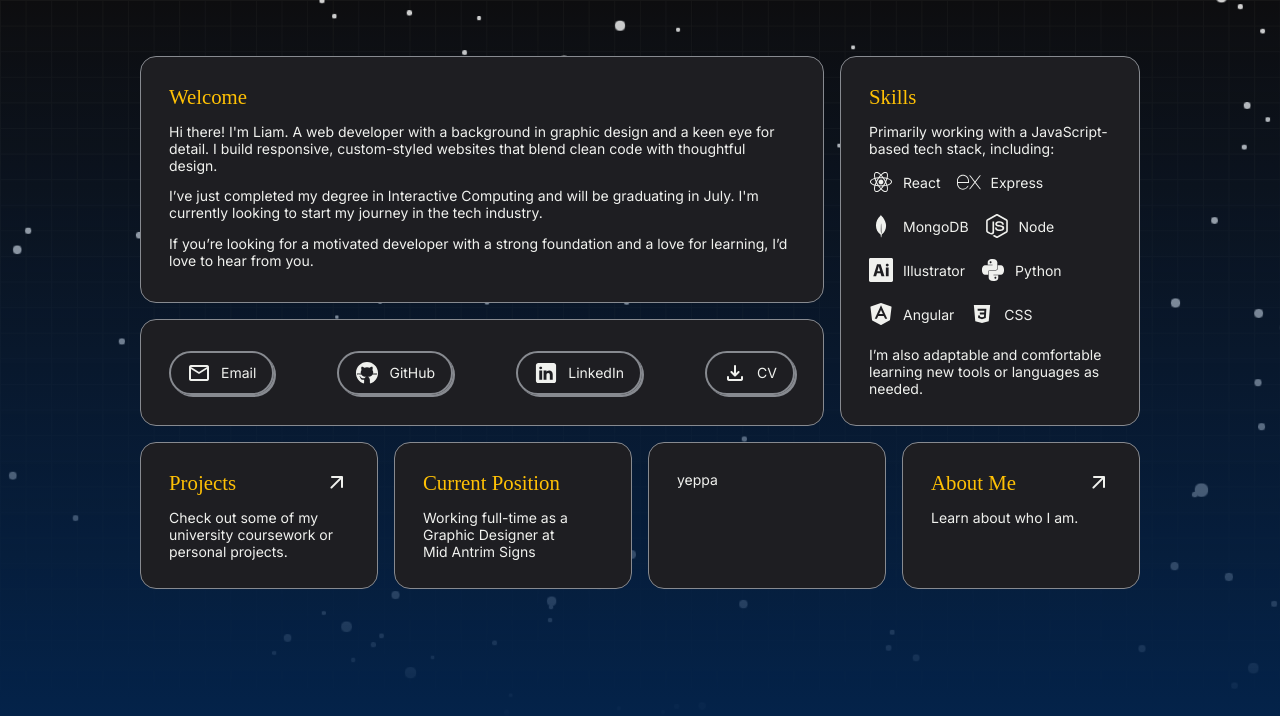
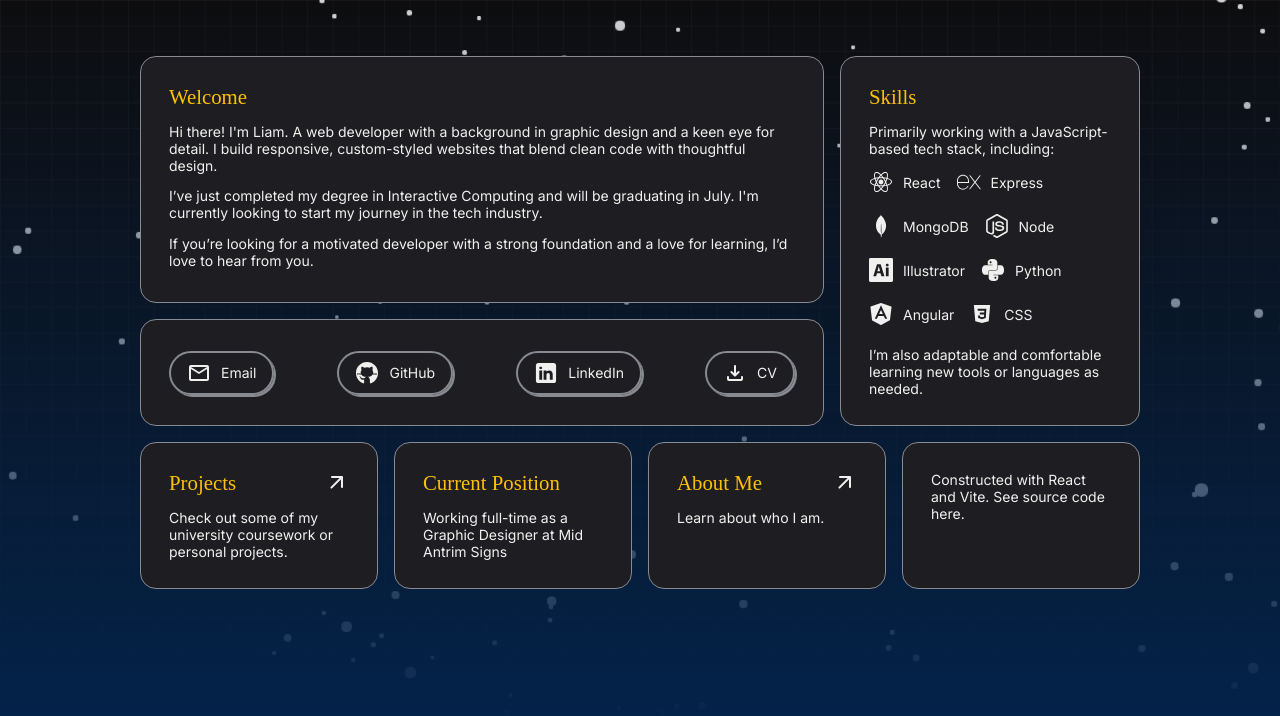
Before and after one commit to LPBroadway/Portfolio-Website, a React (Vite) app: page / in a window 1280 px wide. Shown: the top 716 px of the page. Built offline with nearby package versions, Linux system fonts and the light colour scheme; a web font is replaced by a local one.

Commit message:
More Minor Changes (v0.1.4.2)
Few minor tweaks - changing readme and changed final card on row to "constructed with react and vite".

```diff
--- a/src/css/main.css
+++ b/src/css/main.css
@@ -145,6 +145,9 @@ a {
     color: var(--text);
     text-decoration: none;
     transition: all 0.3s ease, color 0.2s ease-in-out;
+}
+
+.anchor-button {
     display: flex;
     align-items: center;
     gap: 10px;
--- a/src/pages/index.jsx
+++ b/src/pages/index.jsx
@@ -22,16 +22,16 @@ function Index() {
             </p>
           </div>
           <div className="links background card">
-            <a><span class="material-symbols-rounded">mail</span> Email</a>
-            <a href="https://github.com/LPBroadway/" target="_blank">
+            <a className="anchor-button"><span class="material-symbols-rounded">mail</span> Email</a>
+            <a className="anchor-button" href="https://github.com/LPBroadway/" target="_blank">
               <svg className="icon" xmlns="http://www.w3.org/2000/svg" viewBox="0 0 50 50" width="50px" height="50px">    <path d="M17.791,46.836C18.502,46.53,19,45.823,19,45v-5.4c0-0.197,0.016-0.402,0.041-0.61C19.027,38.994,19.014,38.997,19,39 c0,0-3,0-3.6,0c-1.5,0-2.8-0.6-3.4-1.8c-0.7-1.3-1-3.5-2.8-4.7C8.9,32.3,9.1,32,9.7,32c0.6,0.1,1.9,0.9,2.7,2c0.9,1.1,1.8,2,3.4,2 c2.487,0,3.82-0.125,4.622-0.555C21.356,34.056,22.649,33,24,33v-0.025c-5.668-0.182-9.289-2.066-10.975-4.975 c-3.665,0.042-6.856,0.405-8.677,0.707c-0.058-0.327-0.108-0.656-0.151-0.987c1.797-0.296,4.843-0.647,8.345-0.714 c-0.112-0.276-0.209-0.559-0.291-0.849c-3.511-0.178-6.541-0.039-8.187,0.097c-0.02-0.332-0.047-0.663-0.051-0.999 c1.649-0.135,4.597-0.27,8.018-0.111c-0.079-0.5-0.13-1.011-0.13-1.543c0-1.7,0.6-3.5,1.7-5c-0.5-1.7-1.2-5.3,0.2-6.6 c2.7,0,4.6,1.3,5.5,2.1C21,13.4,22.9,13,25,13s4,0.4,5.6,1.1c0.9-0.8,2.8-2.1,5.5-2.1c1.5,1.4,0.7,5,0.2,6.6c1.1,1.5,1.7,3.2,1.6,5 c0,0.484-0.045,0.951-0.11,1.409c3.499-0.172,6.527-0.034,8.204,0.102c-0.002,0.337-0.033,0.666-0.051,0.999 c-1.671-0.138-4.775-0.28-8.359-0.089c-0.089,0.336-0.197,0.663-0.325,0.98c3.546,0.046,6.665,0.389,8.548,0.689 c-0.043,0.332-0.093,0.661-0.151,0.987c-1.912-0.306-5.171-0.664-8.879-0.682C35.112,30.873,31.557,32.75,26,32.969V33 c2.6,0,5,3.9,5,6.6V45c0,0.823,0.498,1.53,1.209,1.836C41.37,43.804,48,35.164,48,25C48,12.318,37.683,2,25,2S2,12.318,2,25 C2,35.164,8.63,43.804,17.791,46.836z" /></svg>
               GitHub
             </a>
-            <a href="https://www.linkedin.com/in/liam-broadway/" target="_blank">
+            <a className="anchor-button" href="https://www.linkedin.com/in/liam-broadway/" target="_blank">
               <svg className="icon" xmlns="http://www.w3.org/2000/svg" viewBox="0 0 50 50" width="50px" height="50px">    <path d="M41,4H9C6.24,4,4,6.24,4,9v32c0,2.76,2.24,5,5,5h32c2.76,0,5-2.24,5-5V9C46,6.24,43.76,4,41,4z M17,20v19h-6V20H17z M11,14.47c0-1.4,1.2-2.47,3-2.47s2.93,1.07,3,2.47c0,1.4-1.12,2.53-3,2.53C12.2,17,11,15.87,11,14.47z M39,39h-6c0,0,0-9.26,0-10 c0-2-1-4-3.5-4.04h-0.08C27,24.96,26,27.02,26,29c0,0.91,0,10,0,10h-6V20h6v2.56c0,0,1.93-2.56,5.81-2.56 c3.97,0,7.19,2.73,7.19,8.26V39z" /></svg>
               LinkedIn
             </a>
-            <a><span class="material-symbols-rounded">download</span> CV</a>
+            <a className="anchor-button"><span class="material-symbols-rounded">download</span> CV</a>
           </div>
         </div>
         <div className="profile background card">
@@ -114,9 +114,6 @@ function Index() {
           <span className="title">Current Position</span>
           <p>Working full-time as a Graphic Designer at <a className="link" href="https://midantrimsigns.com/" target="_blank">Mid Antrim Signs</a></p>
         </div>
-        <div className="background card">
-          yeppa
-        </div>
         <div className="scale card card-link background">
         <div className="link-title">
           <span className="title">About Me</span>
@@ -124,6 +121,9 @@ function Index() {
           </div>
           <p>Learn about who I am.</p>
         </div>
+        <div className="background card constructed">
+          <p>Constructed with React and Vite. See source code <a className="link" href="https://github.com/LPBroadway/Portfolio-Website" target="_blank">here</a>.</p>
+        </div>
       </div>
     </>
   )
```
Also changed, not shown: 1 other file (tests, documents, lock files or other folders).
